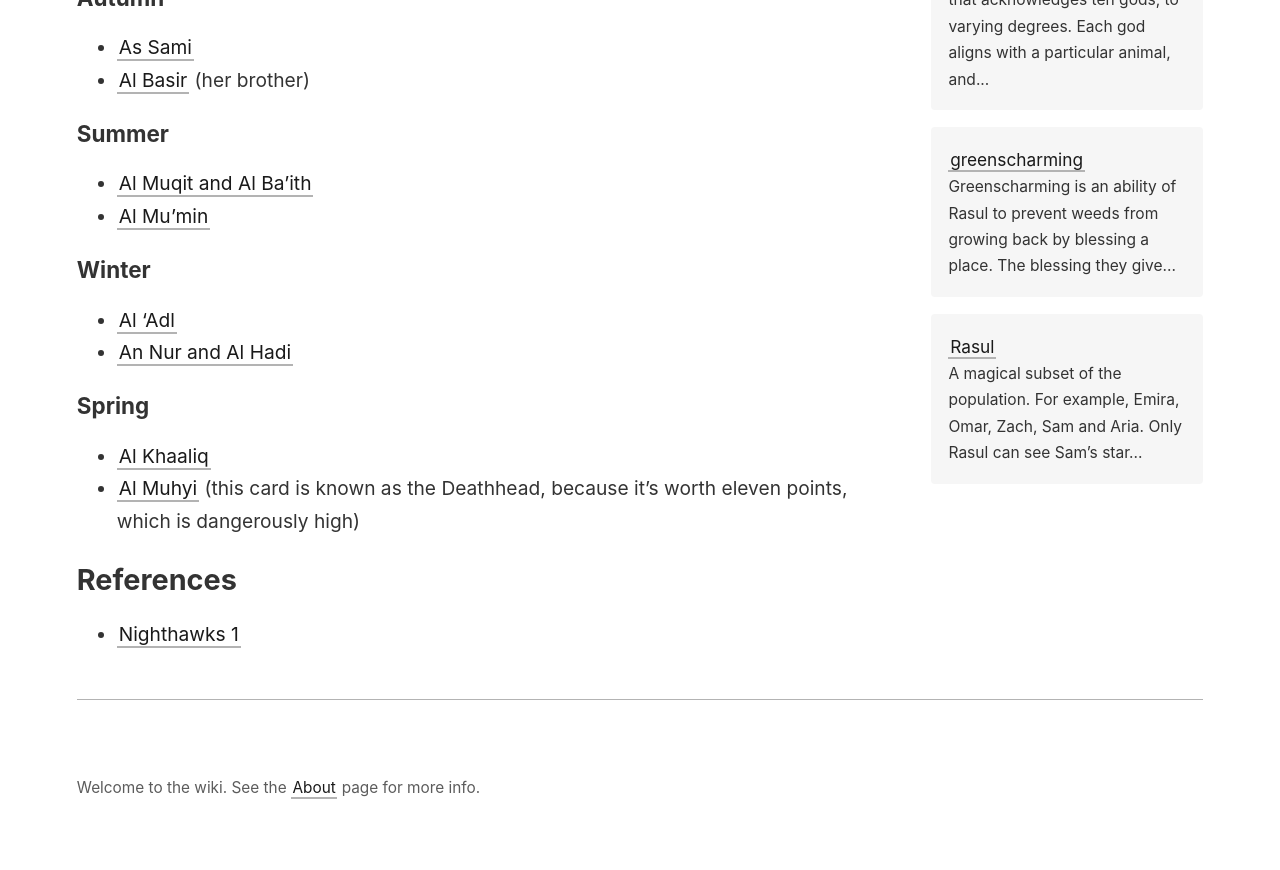
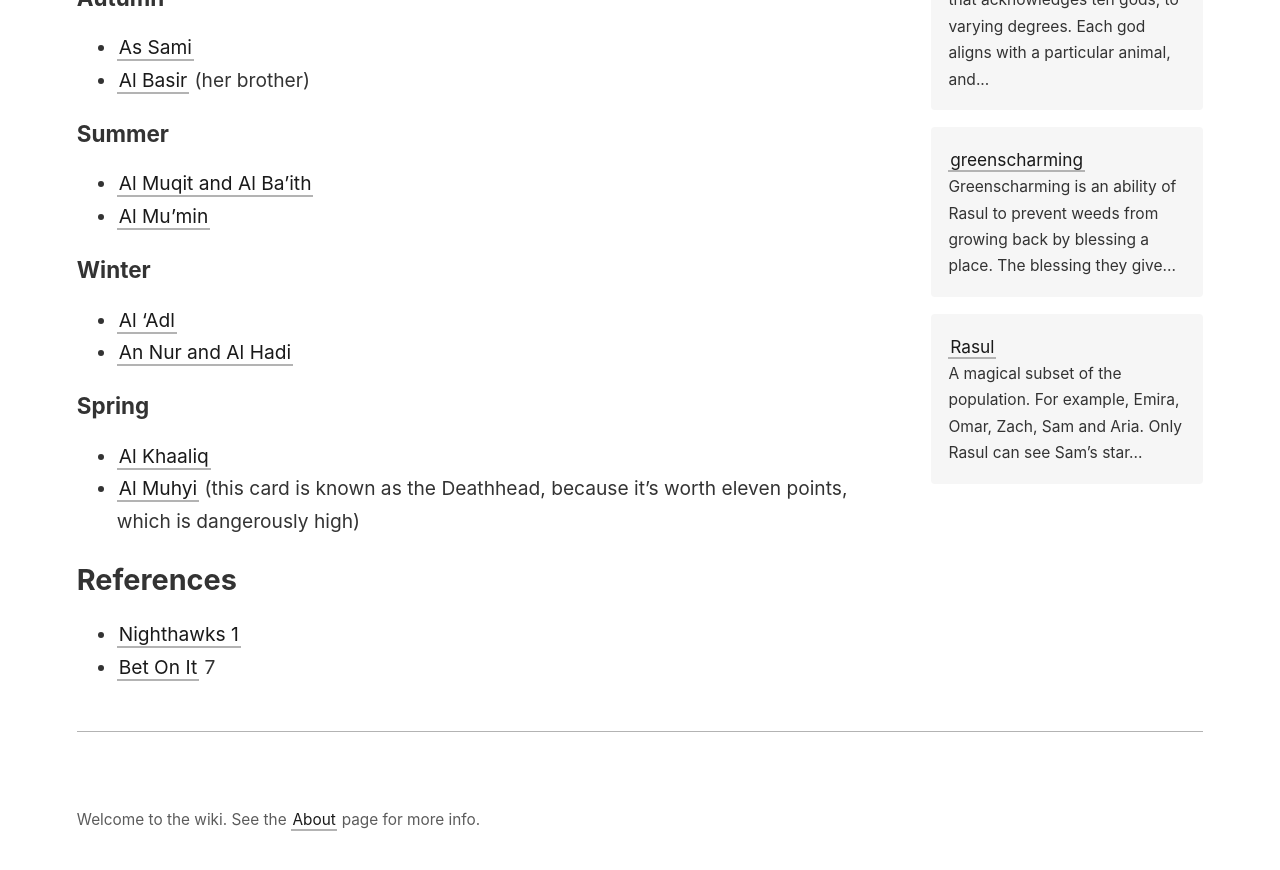
Before and after one commit to IFcoltransG/buuza-wiki, a Jekyll site: the page built from _wiki/deathhead.md, in a window 1280 px wide and 900 px high, scrolled down 823 px. Shown: the top 870 px of the window. Built offline with Jekyll 4.4.1, drawn with Linux system fonts in a browser that asks for light colours.

Commit message:
Add reference for deathhead

```diff
--- a/_wiki/deathhead.md
+++ b/_wiki/deathhead.md
@@ -31,3 +31,4 @@ Some people use the deck to divine the future.
 
 ## References
 - [Nighthawks 1](/_wiki/nighthawks-1.md)
+- [Bet On It](/_wiki/bet-on-it.md) 7
```
